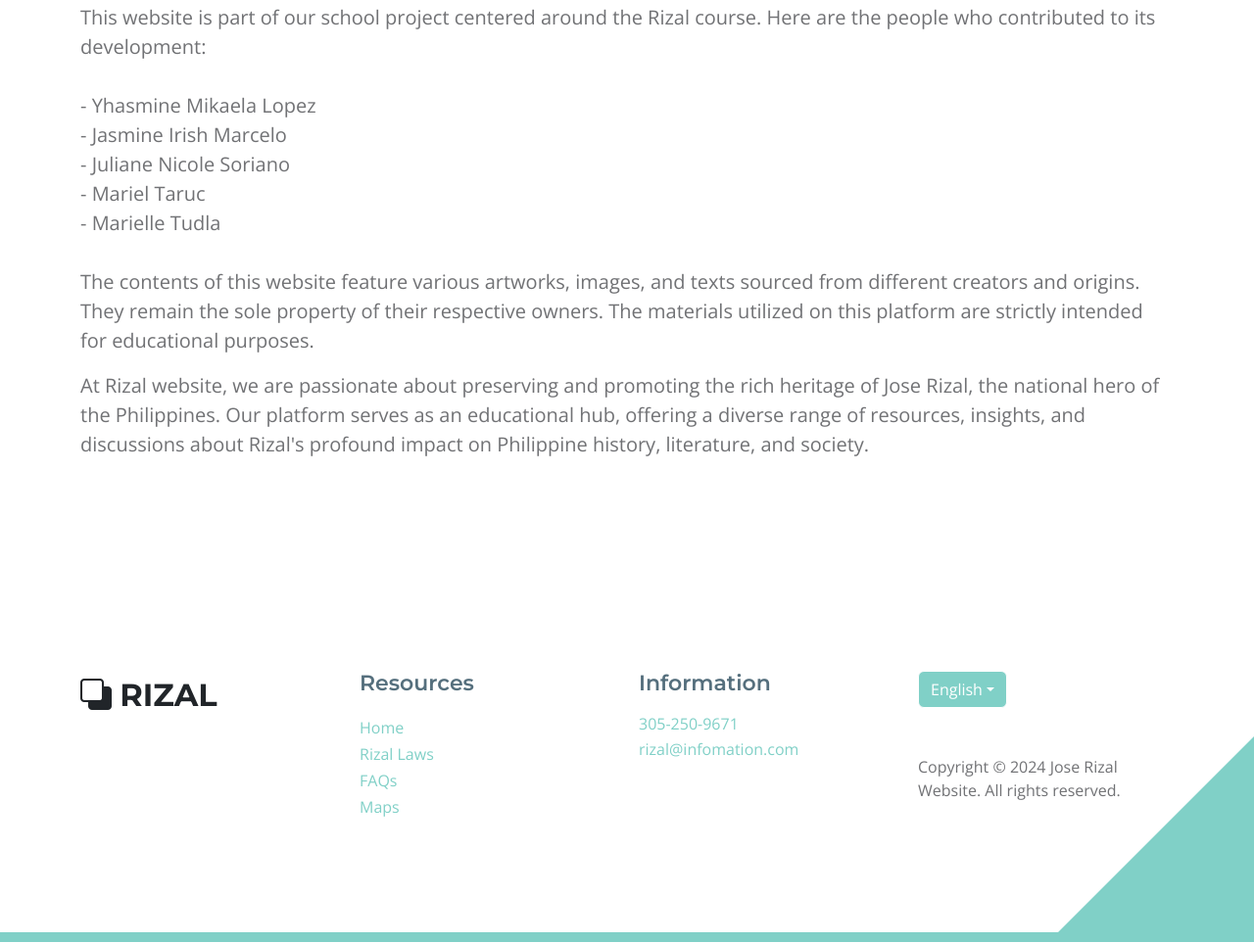
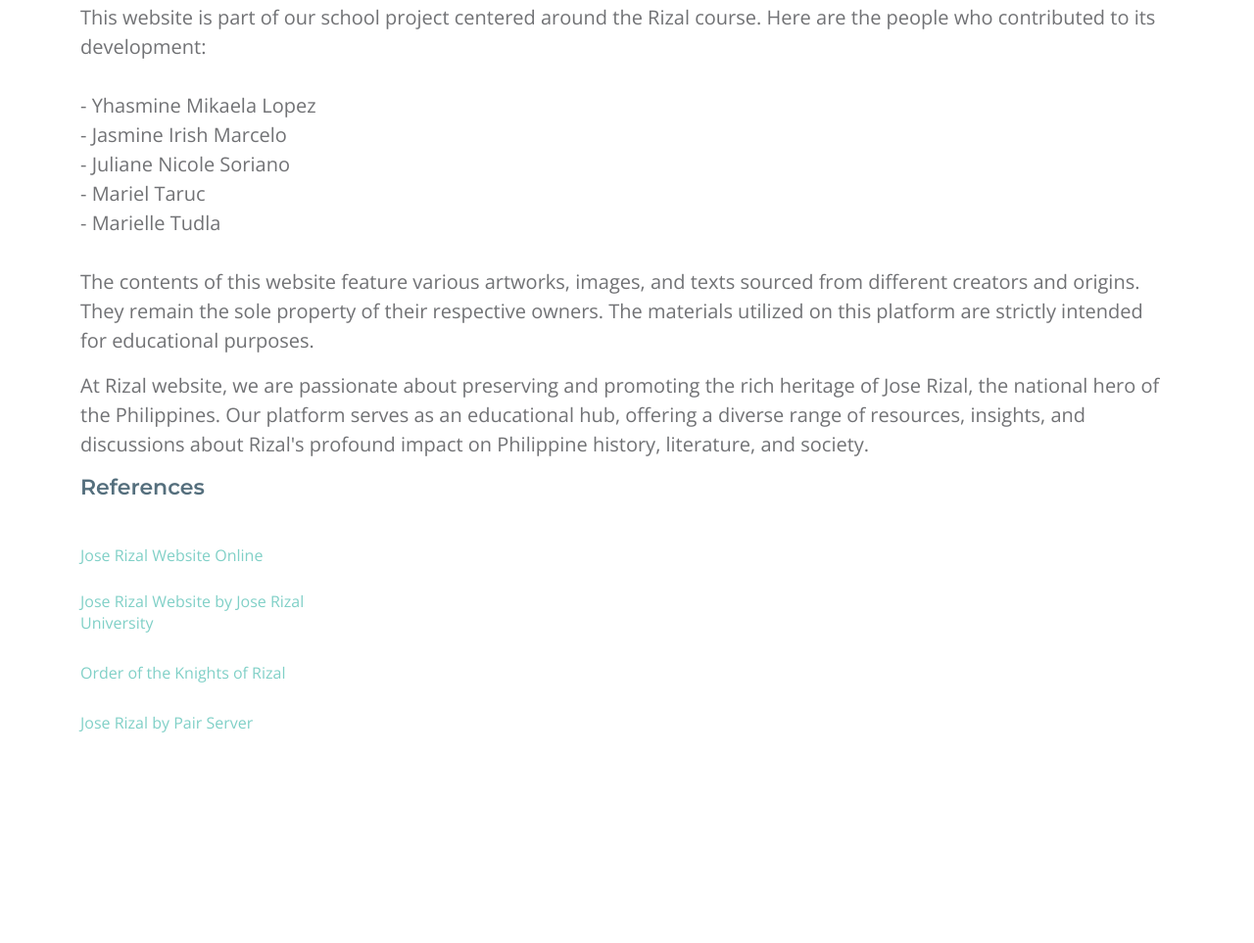
Before and after one commit to mgtudla/jose-rizal-webpage, a plain HTML site: page aboutus.html in a window 1280 px wide. Shown: the part 415-1378 px from the top of the page at 98% size. Drawn offline with nearby package versions, Linux system fonts and the light colour scheme.

Commit message:
Update aboutus.html

```diff
--- a/aboutus.html
+++ b/aboutus.html
@@ -127,14 +127,38 @@ https://templatemo.com/tm-590-topic-listing
                             -	Juliane Nicole Soriano <br>
                             -	Mariel  Taruc <br>
                             -	Marielle Tudla <br>
+                            <br>
+                            The contents of this website feature various artworks, images, and texts sourced from different creators and origins. They remain the sole property of their respective owners. The materials utilized on this platform are strictly intended for educational purposes.
+                            </p>
+                            <p>At Rizal website, we are passionate about preserving and promoting the rich heritage of Jose Rizal, the national hero of the Philippines. Our platform serves as an educational hub, offering a diverse range of resources, insights, and discussions
 
+                                about Rizal's profound impact on Philippine history, literature, and society. </p>
+                         <div class="col-lg-3 col-md-4 col-6">
+                        <h6 class="site-footer-title mb-3">References</h6>
+                             <br>
+
+                        <ul class="site-footer-links">
+                            <li class="site-footer-link-item">
+                                <a href="https://rizal.raphaelmarco.com/" class="site-footer-link">Jose Rizal Website Online</a>
+                            </li>
                             <br>
 
-                            The contents of this website feature various artworks, images, and texts sourced from different creators and origins. They remain the sole property of their respective owners. The materials utilized on this platform are strictly intended for educational purposes.
+                            <li class="site-footer-link-item">
+                                <a href="http://joserizal.ph/in01.htm" class="site-footer-link">Jose Rizal Website by Jose Rizal University</a>
+                            </li>
+                            <br>
 
-                            </p>
-                            <p>At Rizal website, we are passionate about preserving and promoting the rich heritage of Jose Rizal, the national hero of the Philippines. Our platform serves as an educational hub, offering a diverse range of resources, insights, and discussions
-                                about Rizal's profound impact on Philippine history, literature, and society. </p>
+                            <li class="site-footer-link-item">
+                                <a href="https://knightsofrizal.org/" class="site-footer-link">Order of the Knights of Rizal </a>
+                            </li>
+                            <br>
+
+                            <li class="site-footer-link-item">
+                                <a href="http://bayaningrizal.pairserver.com/jru/" class="site-footer-link">Jose Rizal by Pair Server</a>
+                                <br>
+                            </li>
+                        </ul>
+                    </div>
 
 
 
```
